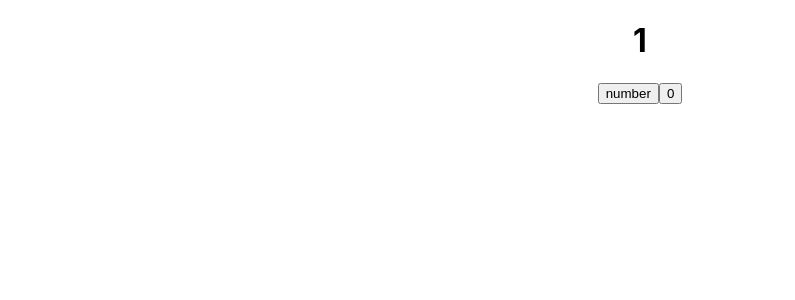
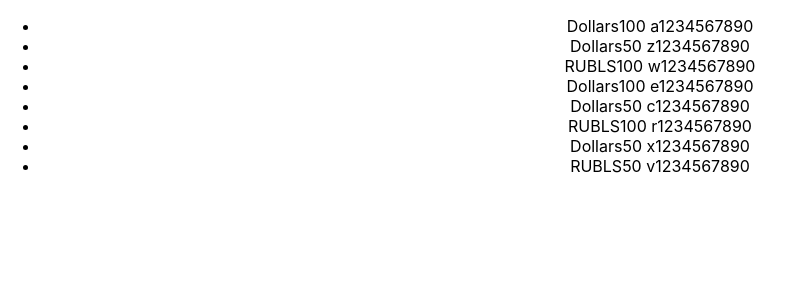
Before and after one commit to andreypats/microtasks2, a React (Create React App) app: page / in a window 1280 px wide. Shown: the top 300 px of the page, without its empty margins (0-795 px from the left). Built offline with nearby package versions, Linux system fonts and the light colour scheme.

Commit message:
Add Filter.tsx

```diff
--- a/src/App.tsx
+++ b/src/App.tsx
@@ -1,13 +1,14 @@
 import React from 'react';
 import './App.css';
+import {Filter} from "./filter/Filter";
 // import {Map} from './map/Map'
 //import {Button} from './button/Button'
-import {HookUseState} from './hookUseState/HookUseState'
+//import {HookUseState} from './hookUseState/HookUseState'
 
 function App() {
   return (
     <div className="App">
-      <HookUseState />
+      <Filter />
     </div>
   );
 }
--- /dev/null
+++ b/src/filter/Filter.tsx
@@ -0,0 +1,31 @@
+import React, {useState} from 'react';
+
+export function Filter() {
+
+    const [money, setMoney] = useState([
+        { banknots: 'Dollars', value: 100, number: ' a1234567890' },
+        { banknots: 'Dollars', value: 50, number: ' z1234567890' },
+        { banknots: 'RUBLS', value: 100, number: ' w1234567890' },
+        { banknots: 'Dollars', value: 100, number: ' e1234567890' },
+        { banknots: 'Dollars', value: 50, number: ' c1234567890' },
+        { banknots: 'RUBLS', value: 100, number: ' r1234567890' },
+        { banknots: 'Dollars', value: 50, number: ' x1234567890' },
+        { banknots: 'RUBLS', value: 50, number: ' v1234567890' },
+    ])
+
+    return (
+        <div className="Filter">
+            <ul>
+                 {money.map((obj:{banknots: string, value: number, number: string}, index) => {
+                        return (
+                            <li key={index}>
+                                <span>{obj.banknots}</span>
+                                <span>{obj.value}</span>
+                                <span>{obj.number}</span>
+                            </li>
+                        )
+                 })}
+            </ul>
+        </div>
+    );
+}
```
